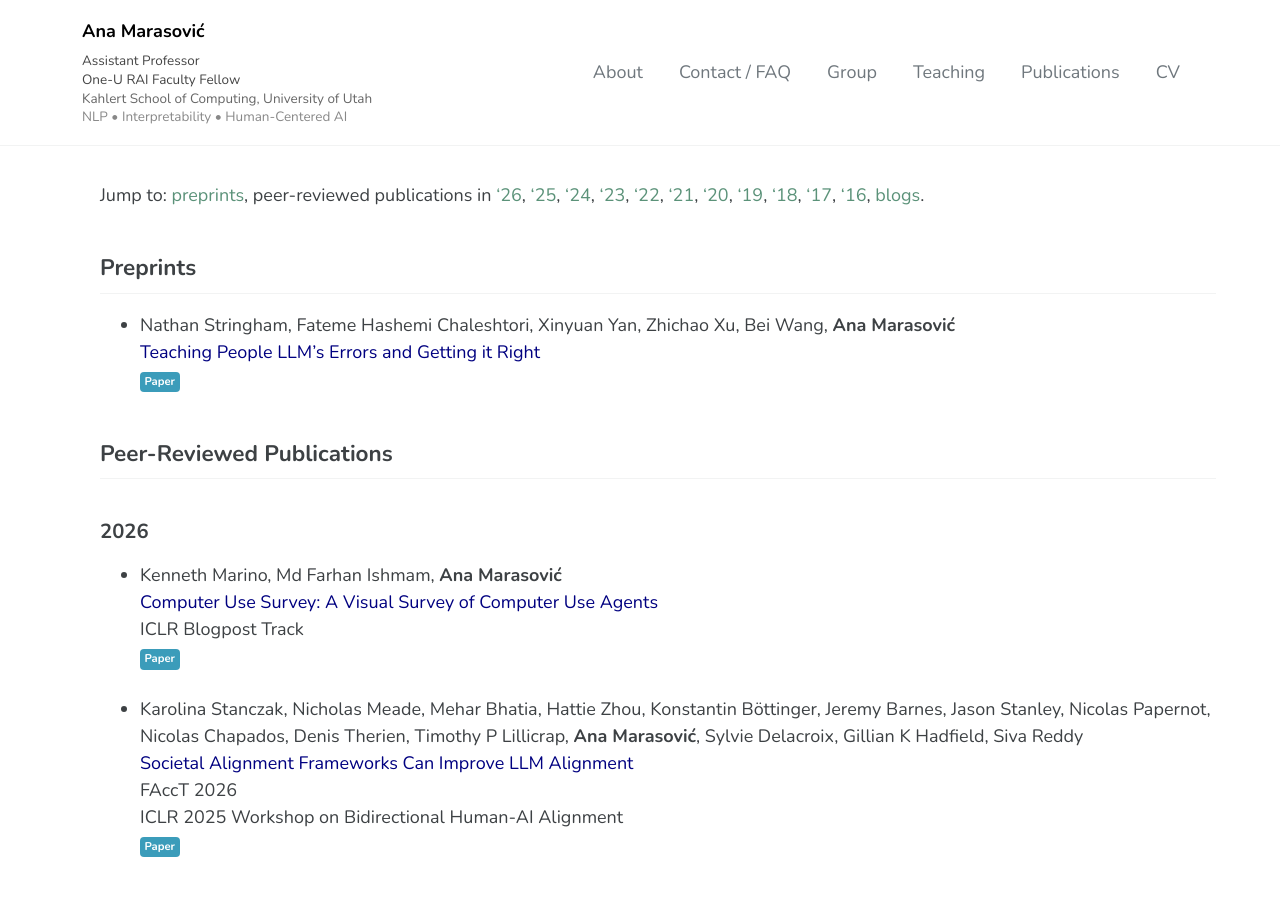
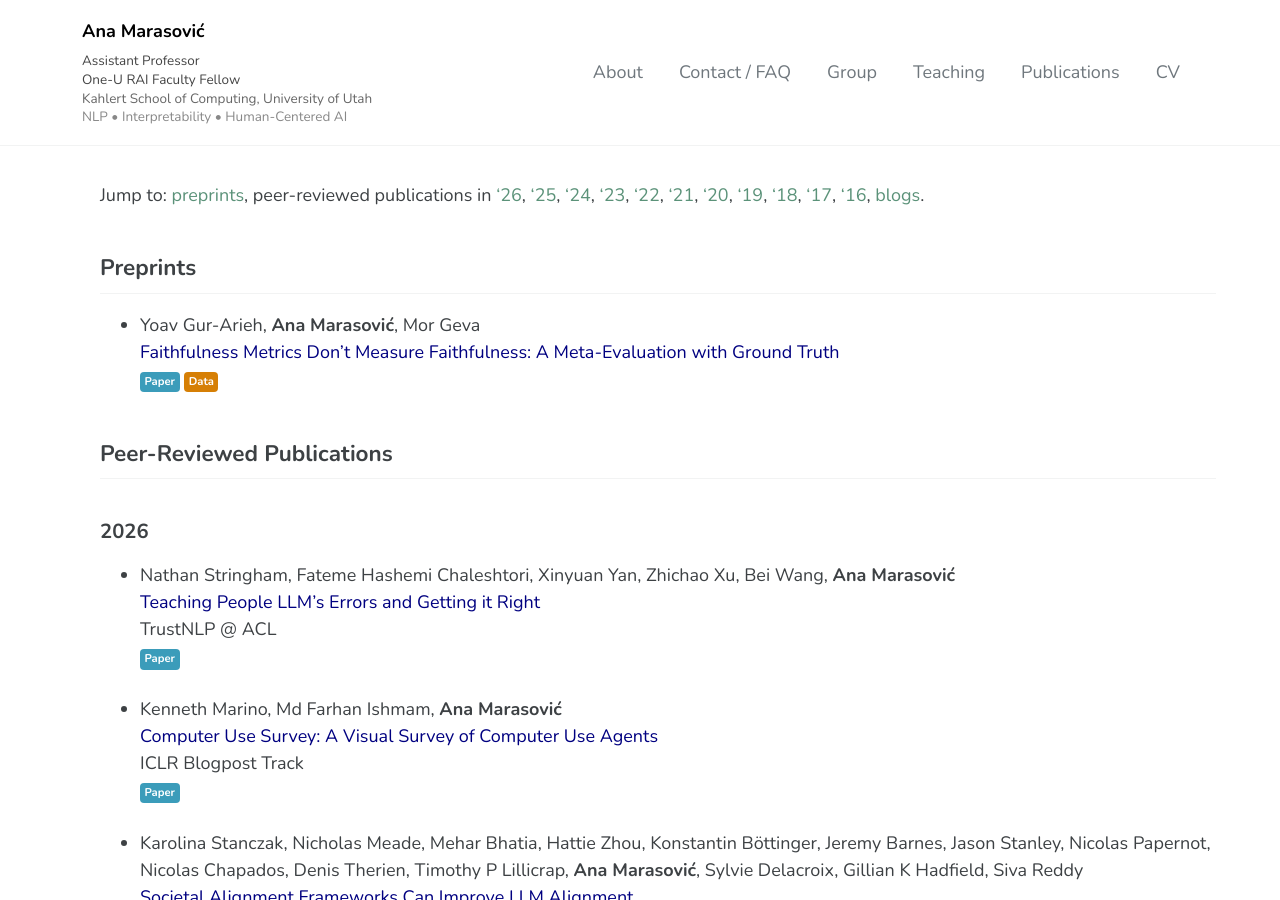
Before and after one commit to amarasovic/amarasovic.github.io, a Jekyll site: the page built from publications/index.md, in a window 1280 px wide and 900 px high. Built offline with Jekyll 4.4.1, drawn with Linux system fonts in a browser that asks for light colours; cached includes are drawn as plain includes; a script that is not in the unit is left out.

Commit message:
Update talks and publications
Co-Authored-By: Claude Opus 4.7 (1M context) <noreply@anthropic.com>

```diff
--- a/publications/index.md
+++ b/publications/index.md
@@ -9,13 +9,18 @@ Jump to: [preprints](https://www.anamarasovic.com/publications/#preprints), peer
 
 ## Preprints
 
-* Nathan Stringham, Fateme Hashemi Chaleshtori, Xinyuan Yan, Zhichao Xu, Bei Wang, **Ana Marasović**
-<span style="color:navy">Teaching People LLM's Errors and Getting it Right</span>
-[Paper](https://arxiv.org/abs/2512.21422){: .btn .btn--info .btn--small}
+* Yoav Gur-Arieh, **Ana Marasović**, Mor Geva
+<span style="color:navy">Faithfulness Metrics Don't Measure Faithfulness: A Meta-Evaluation with Ground Truth</span>
+[Paper](https://arxiv.org/abs/2605.25052){: .btn .btn--info .btn--small} [Data](https://huggingface.co/collections/yoavgurarieh/bonafide){: .btn .btn--warning .btn--small}
 
 ## Peer-Reviewed Publications
 
 ### 2026
+
+* Nathan Stringham, Fateme Hashemi Chaleshtori, Xinyuan Yan, Zhichao Xu, Bei Wang, **Ana Marasović**
+<span style="color:navy">Teaching People LLM's Errors and Getting it Right</span>
+TrustNLP @ ACL
+[Paper](https://arxiv.org/abs/2512.21422){: .btn .btn--info .btn--small}
 
 * Kenneth Marino, Md Farhan Ishmam, **Ana Marasović**
 <span style="color:navy">Computer Use Survey: A Visual Survey of Computer Use Agents</span>
```
Also changed, not shown: index.md (+1 -1 lines).
